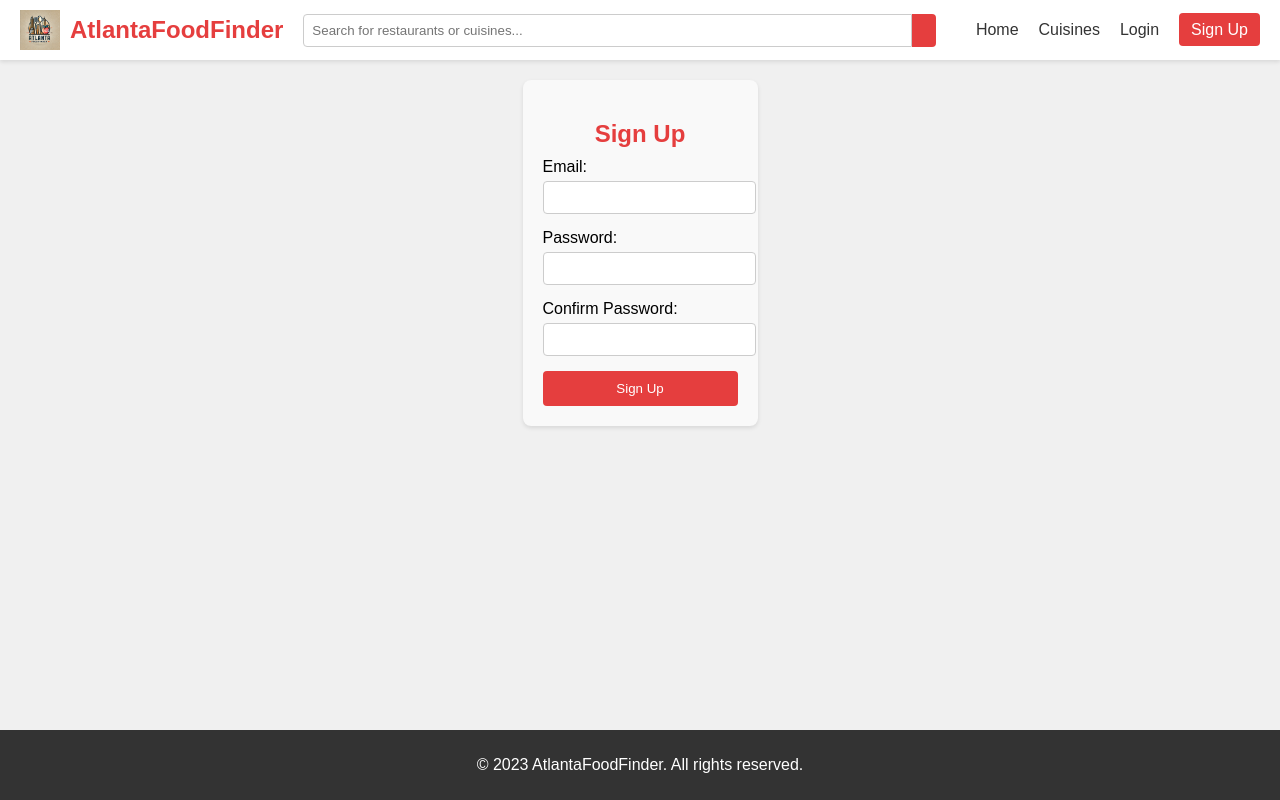
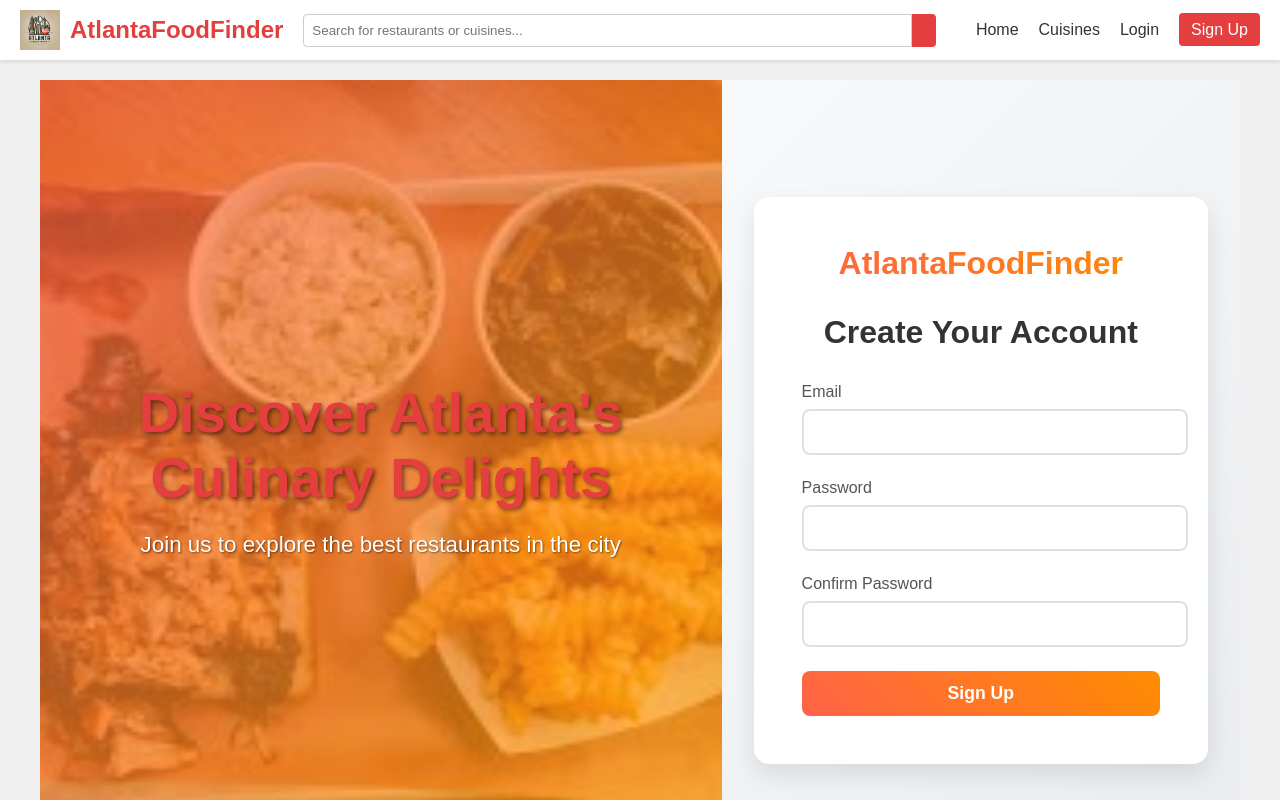
Before and after one commit to AyushKarupakula/AtlantaFoodFinder, a React (Create React App) app in the folder reactfoodfinder/: page /signup in a window 1280 px wide. Shown: the top 800 px of the page. Built offline with nearby package versions, Linux system fonts and the light colour scheme.

Commit message:
Added proper routes to SignUp Page and improved Layout and UI

```diff
--- a/reactfoodfinder/src/components/SignUp.tsx
+++ b/reactfoodfinder/src/components/SignUp.tsx
@@ -1,4 +1,6 @@
 import React, { useState } from 'react';
+import styled, { keyframes } from 'styled-components';
+import atlantaFoodImage from '/Users/ayushkarupakula/AtlantaFoodFinder/reactfoodfinder/src/components/assets/atlanta-food.jpg'; // Make sure to add this image to your assets folder
 
 const SignUp: React.FC = () => {
   const [email, setEmail] = useState('');
@@ -11,48 +13,190 @@ const SignUp: React.FC = () => {
       alert("Passwords don't match!");
       return;
     }
-    // Here you would typically handle the sign up logic
     console.log('Sign up attempted with:', email, password);
   };
 
   return (
-    <div className="signup-container">
-      <h2>Sign Up</h2>
-      <form onSubmit={handleSubmit}>
-        <div>
-          <label htmlFor="email">Email:</label>
-          <input
+    <SignUpContainer>
+      <ImageSection>
+        <Overlay />
+        <WelcomeText>
+          <h1>Discover Atlanta's Culinary Delights</h1>
+          <p>Join us to explore the best restaurants in the city</p>
+        </WelcomeText>
+      </ImageSection>
+      <FormSection>
+        <SignUpForm onSubmit={handleSubmit}>
+          <Logo>AtlantaFoodFinder</Logo>
+          <h2>Create Your Account</h2>
+          <InputGroup>
+            <Label htmlFor="email">Email</Label>
+            <Input
               type="email"
               id="email"
               value={email}
               onChange={(e) => setEmail(e.target.value)}
               required
             />
-        </div>
-        <div>
-          <label htmlFor="password">Password:</label>
-          <input
+          </InputGroup>
+          <InputGroup>
+            <Label htmlFor="password">Password</Label>
+            <Input
               type="password"
               id="password"
               value={password}
               onChange={(e) => setPassword(e.target.value)}
               required
             />
-        </div>
-        <div>
-          <label htmlFor="confirm-password">Confirm Password:</label>
-          <input
+          </InputGroup>
+          <InputGroup>
+            <Label htmlFor="confirm-password">Confirm Password</Label>
+            <Input
               type="password"
               id="confirm-password"
               value={confirmPassword}
               onChange={(e) => setConfirmPassword(e.target.value)}
               required
             />
-        </div>
-        <button type="submit">Sign Up</button>
-      </form>
-    </div>
+          </InputGroup>
+          <SubmitButton type="submit">Sign Up</SubmitButton>
+        </SignUpForm>
+      </FormSection>
+    </SignUpContainer>
   );
 };
 
+const fadeIn = keyframes`
+  from { opacity: 0; }
+  to { opacity: 1; }
+`;
+
+const SignUpContainer = styled.div`
+  display: flex;
+  min-height: 100vh;
+  animation: ${fadeIn} 0.5s ease-in;
+`;
+
+const ImageSection = styled.div`
+  flex: 1.2;
+  background-image: url(${atlantaFoodImage});
+  background-size: cover;
+  background-position: center;
+  position: relative;
+  display: flex;
+  align-items: center;
+  justify-content: center;
+`;
+
+const Overlay = styled.div`
+  position: absolute;
+  top: 0;
+  left: 0;
+  right: 0;
+  bottom: 0;
+  background: linear-gradient(135deg, rgba(255, 99, 71, 0.7), rgba(255, 165, 0, 0.7));
+`;
+
+const WelcomeText = styled.div`
+  position: relative;
+  color: white;
+  text-align: center;
+  max-width: 80%;
+
+  h1 {
+    font-size: 3.5rem;
+    margin-bottom: 1rem;
+    text-shadow: 2px 2px 4px rgba(0,0,0,0.5);
+  }
+
+  p {
+    font-size: 1.4rem;
+    text-shadow: 1px 1px 2px rgba(0,0,0,0.5);
+  }
+`;
+
+const FormSection = styled.div`
+  flex: 0.8;
+  display: flex;
+  justify-content: center;
+  align-items: center;
+  background: linear-gradient(135deg, #f8f9fa, #e9ecef);
+  padding: 2rem;
+`;
+
+const Logo = styled.div`
+  font-size: 2rem;
+  font-weight: bold;
+  background: linear-gradient(45deg, #ff6347, #ff8c00);
+  -webkit-background-clip: text;
+  -webkit-text-fill-color: transparent;
+  margin-bottom: 2rem;
+  text-align: center;
+`;
+
+const SignUpForm = styled.form`
+  background-color: white;
+  padding: 3rem;
+  border-radius: 15px;
+  box-shadow: 0 10px 25px rgba(0, 0, 0, 0.1);
+  width: 100%;
+  max-width: 400px;
+
+  h2 {
+    text-align: center;
+    color: #333;
+    margin-bottom: 2rem;
+    font-size: 2rem;
+  }
+`;
+
+const InputGroup = styled.div`
+  margin-bottom: 1.5rem;
+`;
+
+const Label = styled.label`
+  display: block;
+  margin-bottom: 0.5rem;
+  color: #555;
+  font-weight: 500;
+`;
+
+const Input = styled.input`
+  width: 100%;
+  padding: 0.75rem;
+  border: 2px solid #e0e0e0;
+  border-radius: 8px;
+  font-size: 1rem;
+  transition: all 0.3s ease;
+
+  &:focus {
+    outline: none;
+    border-color: #ff6347;
+    box-shadow: 0 0 0 3px rgba(255, 99, 71, 0.2);
+  }
+`;
+
+const SubmitButton = styled.button`
+  width: 100%;
+  padding: 0.75rem;
+  background: linear-gradient(45deg, #ff6347, #ff8c00);
+  color: white;
+  border: none;
+  border-radius: 8px;
+  font-size: 1.1rem;
+  font-weight: 600;
+  cursor: pointer;
+  transition: all 0.3s ease;
+
+  &:hover {
+    background: linear-gradient(45deg, #ff4500, #ff7f00);
+    transform: translateY(-2px);
+    box-shadow: 0 4px 10px rgba(255, 99, 71, 0.3);
+  }
+
+  &:active {
+    transform: translateY(0);
+  }
+`;
+
 export default SignUp;
```
Also changed, not shown: reactfoodfinder/src/components/assets/atlanta-food.jpg (added). Lines whose indentation alone changed are shown as unchanged.
